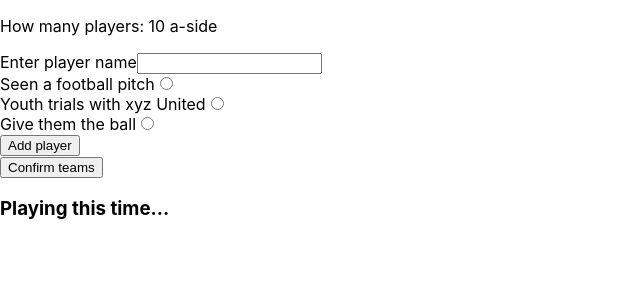
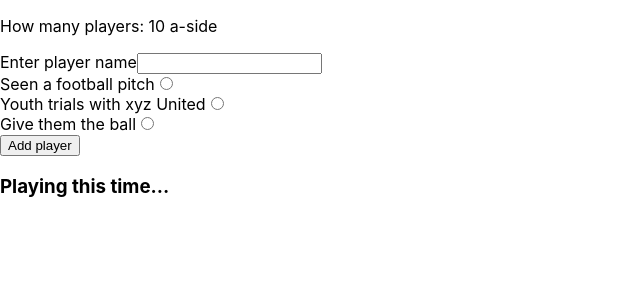
Before and after one commit to tomHall321/football-fever, a React (Create React App) app: page / in a window 1280 px wide. Shown: the top 300 px of the page, without its empty margins (0-640 px from the left). Built offline with nearby package versions, Linux system fonts and the light colour scheme.

Commit message:
createTeams btn removed from playerslist

```diff
--- a/src/components/PlayersList/PlayersList.js
+++ b/src/components/PlayersList/PlayersList.js
@@ -7,15 +7,10 @@ class PlayersList extends Component {
 
     render() {
 
-        const { players, handleCreateTeams } = this.props;
+        const { players } = this.props;
 
         return (
             <section>
-
-                <button
-                    className="btn-confirmsteams"
-                    onClick={() => handleCreateTeams()}
-                >Confirm teams</button>
 
                 <div className="players-list-container">
 
--- a/src/components/PlayersList/index.js
+++ b/src/components/PlayersList/index.js
@@ -1,16 +1,6 @@
 import { connect } from 'react-redux';
 import PlayersList from './PlayersList';
-import { createTeams } from '../../data/action';
 
 const mapStateToProps = ({ players }) => ({ players });
 
-const mapDispatchToProps = dispatch => {
-
-
-    return {
-        handleCreateTeams: () => dispatch(createTeams())
-    };
-
-};
-
-export default connect(mapStateToProps, mapDispatchToProps)(PlayersList);
+export default connect(mapStateToProps, null)(PlayersList);
```
